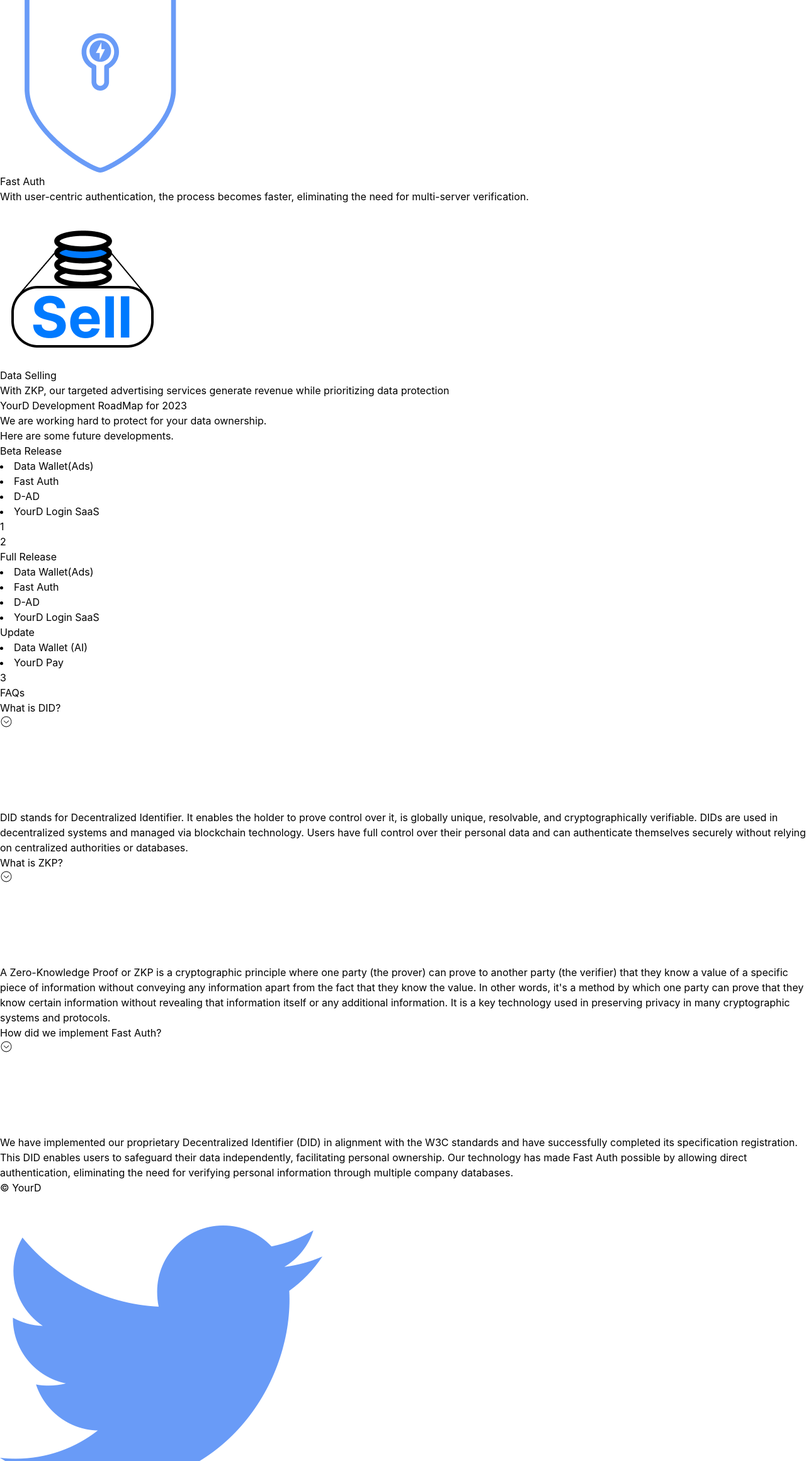
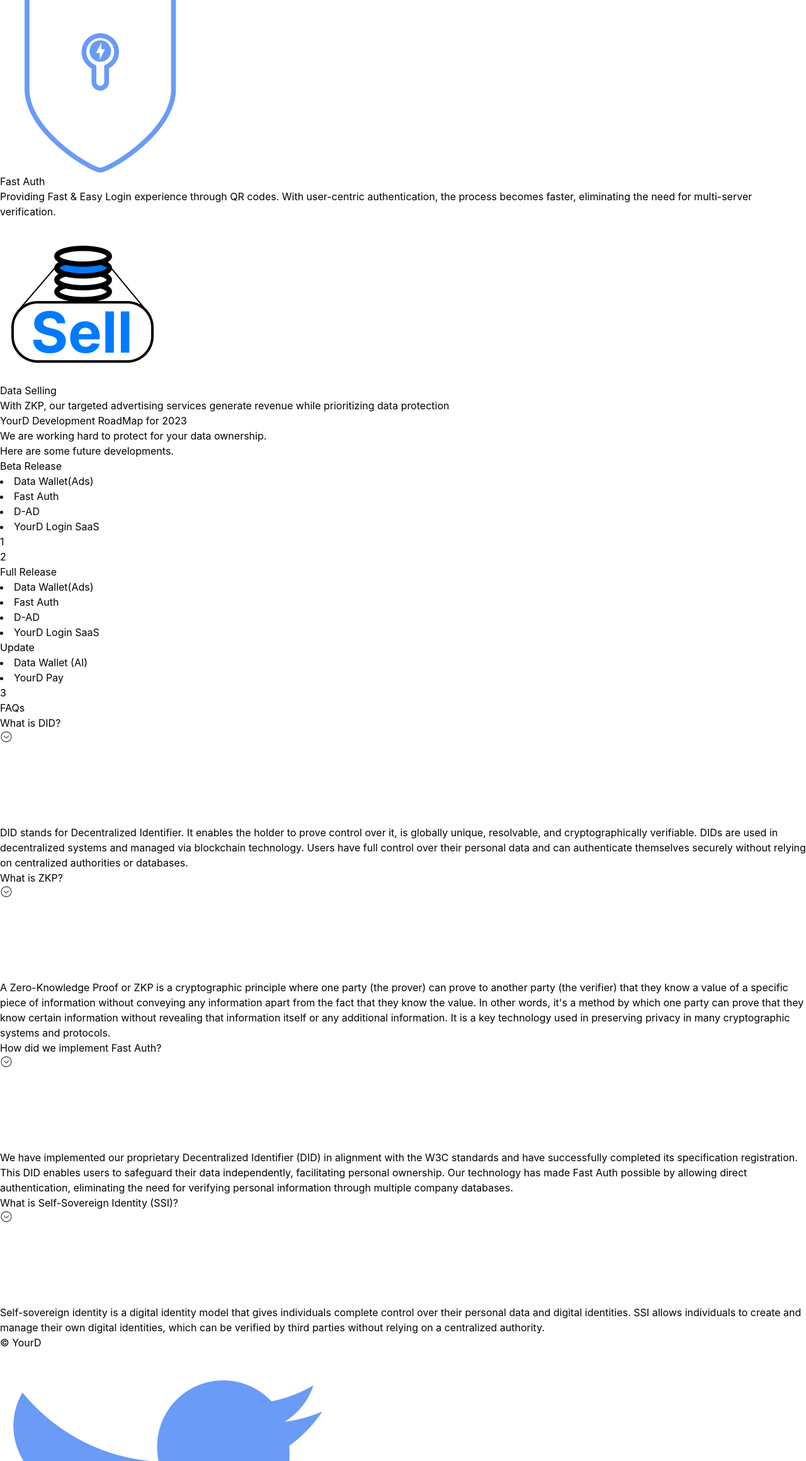
Before and after one commit to DataSovereignty-YourD/landingPage, a React (Create React App) app: page / in a window 1280 px wide. Shown: the part 936-3256 px from the top of the page at 63% size. Built offline with nearby package versions, Linux system fonts and the light colour scheme; what tailwindcss-animated would draw is missing.

Commit message:
Update Text
Update Text 2 page

```diff
--- a/src/pages/FAQPage.tsx
+++ b/src/pages/FAQPage.tsx
@@ -20,6 +20,11 @@
     question: "How did we implement Fast Auth?",
     answer:
       "We have implemented our proprietary Decentralized Identifier (DID) in alignment with the W3C standards and have successfully completed its specification registration. This DID enables users to safeguard their data independently, facilitating personal ownership. Our technology has made Fast Auth possible by allowing direct authentication, eliminating the need for verifying personal information through multiple company databases.",
+  },
+  {
+    question: "What is Self-Sovereign Identity (SSI)?",
+    answer:
+      "Self-sovereign identity is a digital identity model that gives individuals complete control over their personal data and digital identities. SSI allows individuals to create and manage their own digital identities, which can be verified by third parties without relying on a centralized authority.",
   },
 
   // Add more FAQs as needed
--- a/src/pages/yourdIntroPage.tsx
+++ b/src/pages/yourdIntroPage.tsx
@@ -3,26 +3,32 @@
 import Dataselling from "../assets/img/dataselling.png";
 
 export default function YourDIntroPage() {
-
   const Solution = [
     {
       name: "Data Wallet",
-            description: "By using DID technology, we empower users to directly own their personal data.",
-            image: DataWallet
-        }, {
+      description:
+        "By using DID technology, we empower users to directly own their personal data.",
+      image: DataWallet,
+    },
+    {
       name: "Fast Auth",
-            description: "With user-centric authentication, the process becomes faster, eliminating the need for multi-server verification.",
-            image: FastAuth
-        }, {
+      description:
+        "Providing Fast & Easy Login experience through QR codes. With user-centric authentication, the process becomes faster, eliminating the need for multi-server verification.",
+      image: FastAuth,
+    },
+    {
       name: "Data Selling",
-            description: "With ZKP, our targeted advertising services generate revenue while prioritizing data protection",
-            image: Dataselling
+      description:
+        "With ZKP, our targeted advertising services generate revenue while prioritizing data protection",
+      image: Dataselling,
     },
-
-    ]
-
+  ];
+  //데이터 소유권을 가짐으로써 나의 데이터를 판매와  사용에 대한 보상 지급 <br><br> 타겟 광고를 할 수 있는 Web 3.0 광고 프로토콜로, 타겟 광고에 사용된 개인 데이터 유출 ✕ + 데이터 사용에 대한 보상 지급
   return (
-        <div id="Solution" className="w-full flex flex-col px-12 pt-32 lg:px-32 md:px-20 sm:px-10 h-min-screen   justify-around ">
+    <div
+      id="Solution"
+      className="w-full flex flex-col px-12 pt-32 lg:px-32 md:px-20 sm:px-10 h-min-screen   justify-around "
+    >
       <div className="w-full pt-10 pb-40">
         <div
           id="title"
@@ -34,18 +40,22 @@
         <div id="description">
           <div className="text-xl sm:text-xl md:text-2xl w-fit mx-auto font-[sf-pro-text] text-gray-500 sm:text-center">
             YourD uses DID and ZKP technologies, which means we cannot access
-                        any of your data. <br/>You have direct control over your data and you even have the option
+            any of your data. <br />
+            You have direct control over your data and you even have the option
             to sell it for revenue.
           </div>
         </div>
       </div>
 
       <div id="list" className="grid mb-5 sm:grid-cols-3 ">
-                {Solution.map((item,index) => {
+        {Solution.map((item, index) => {
           return (
-                        <div key={index} className="flex flex-col items-start justify-start">
+            <div
+              key={index}
+              className="flex flex-col items-start justify-start"
+            >
               <div className="w-36 h-36 my-2 sm:my-4 sm:mx-auto">
-                                <img src={item.image} className="object-fill" alt="icon"/>
+                <img src={item.image} className="object-fill" alt="icon" />
               </div>
               <div className="text-3xl w-fit font-semibold text-start sm:text-center sm:mx-auto mb-4 sm:mb-10">
                 {item.name}
@@ -54,7 +64,7 @@
                 {item.description}
               </div>
             </div>
-                    )
+          );
         })}
       </div>
     </div>
```
Lines whose indentation alone changed are shown as unchanged.
